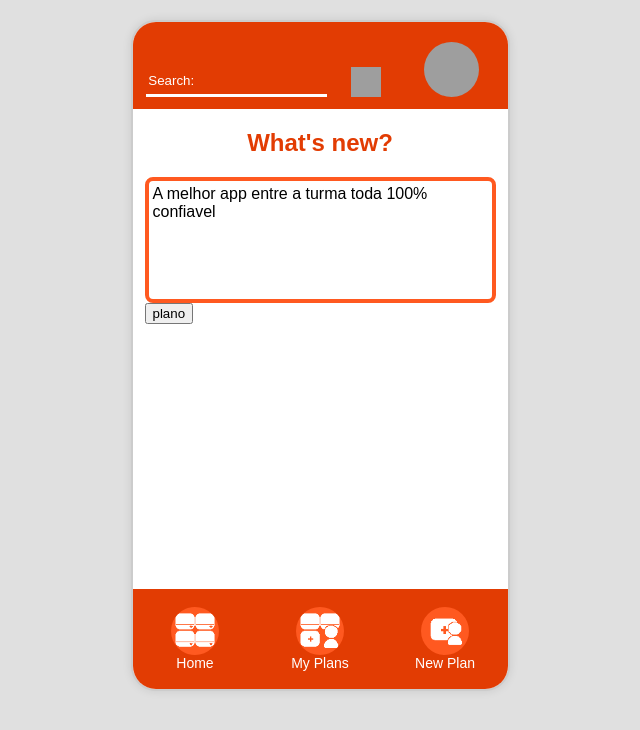
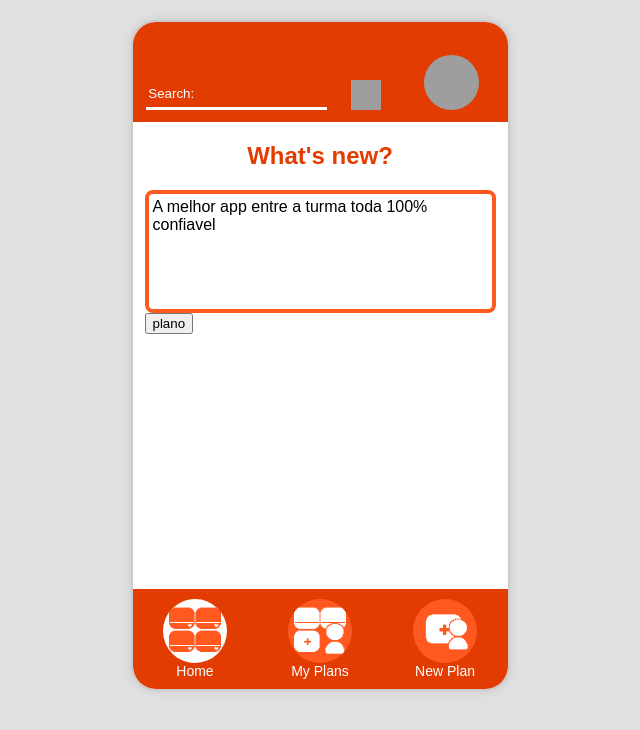
Before and after one commit to DiogoCostadc/Projeto, a website built with Vite: page Home/index.html in a window 1280 px wide. Shown: the whole page, without its empty margins (320-960 px from the left). Built offline with nearby package versions, Linux system fonts and the light colour scheme; grey boxes are pictures that could not be loaded.

Commit message:
ajfhaksjlf

```diff
--- a/Home/index.html
+++ b/Home/index.html
@@ -32,7 +32,7 @@
         <div class="bottom-menu maincolor"> <!-- bottom GUI with the main color -->
             <div class="item" id="home">
                 <a href="#">
-                    <img src="../Img/Home.png" class="toolbaricons">
+                    <img src="../Img/SELECT-Home.png" class="toolbaricons">
                     <label>Home</label>
                 </a>
             </div>
--- a/Home/style.css
+++ b/Home/style.css
@@ -22,11 +22,11 @@ html {
 /* ----------------- */
 
 .top-menu{
-  height: 13%;
+  height: 15%;
   display: flex;
 }
 .main-body{
-  height: 72%;
+  height: 70%;
 }
 .bottom-menu{
   height: 15%;
@@ -83,7 +83,7 @@ html {
   margin: 12px;
 }
 .toolbaricons{
-  width: 65%;
+  width: 85%;
   height: auto;
   margin: auto;
   border-radius: 100%;
```
Also changed, not shown: Img/SELECT-Home.png (added), Img/SELECT-create.png (added), Img/SELECT-myplans.png (added).
